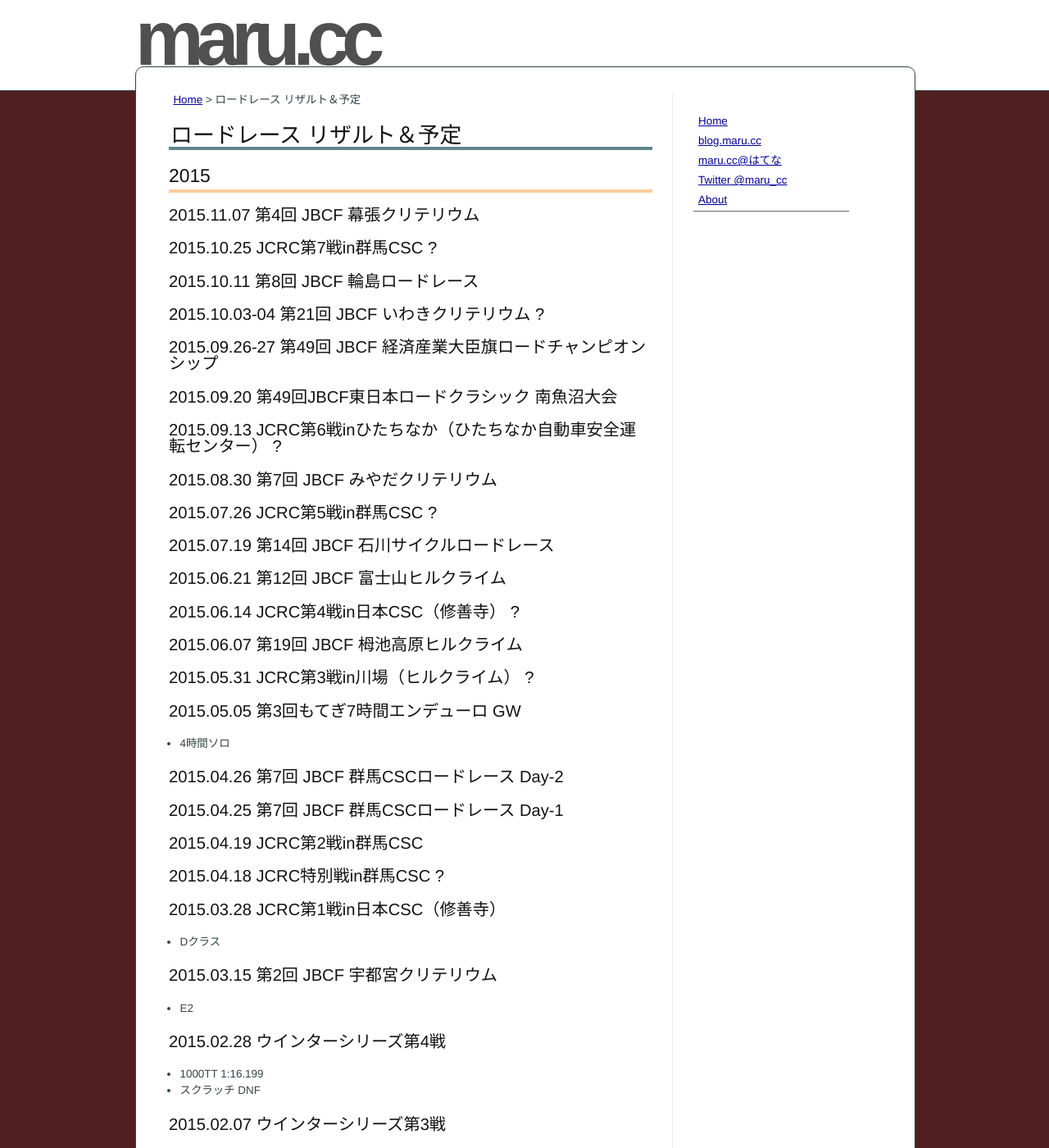
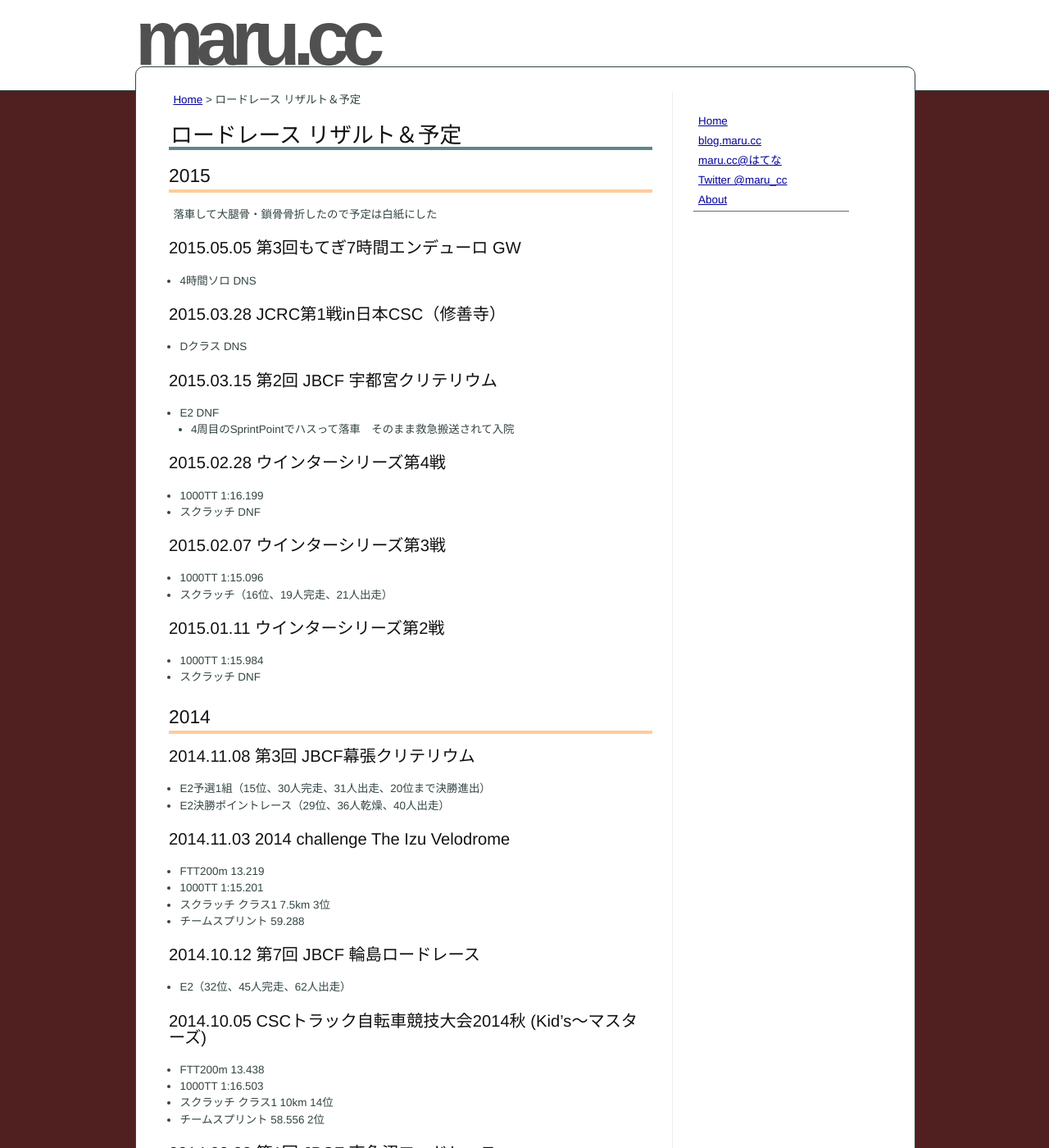
Before and after one commit to marucc/marucc.github.io, a Jekyll site: the page built from sports/results_bike.md, in a window 1280 px wide and 1400 px high. Shown: the whole window at 82% size. Built offline with Jekyll 4.4.1, drawn with Linux system fonts in a browser that asks for light colours.

Commit message:
Published with https://stackedit.io/

```diff
--- a/sports/results_bike.md
+++ b/sports/results_bike.md
@@ -11,50 +11,17 @@ markdown: kramdown
 
 ## 2015
 
-### 2015.11.07 第4回 JBCF 幕張クリテリウム
-
-### 2015.10.25 JCRC第7戦in群馬CSC ?
-
-### 2015.10.11 第8回 JBCF 輪島ロードレース
-
-### 2015.10.03-04 第21回 JBCF いわきクリテリウム ?
-
-### 2015.09.26-27 第49回 JBCF 経済産業大臣旗ロードチャンピオンシップ
-
-### 2015.09.20 第49回JBCF東日本ロードクラシック 南魚沼大会
-
-### 2015.09.13 JCRC第6戦inひたちなか（ひたちなか自動車安全運転センター） ?
-
-### 2015.08.30 第7回 JBCF みやだクリテリウム
-
-### 2015.07.26 JCRC第5戦in群馬CSC ?
-
-### 2015.07.19 第14回 JBCF 石川サイクルロードレース
-
-### 2015.06.21 第12回 JBCF 富士山ヒルクライム
-
-### 2015.06.14 JCRC第4戦in日本CSC（修善寺） ?
-
-### 2015.06.07 第19回 JBCF 栂池高原ヒルクライム
-
-### 2015.05.31 JCRC第3戦in川場（ヒルクライム） ?
+落車して大腿骨・鎖骨骨折したので予定は白紙にした
 
 ### 2015.05.05 第3回もてぎ7時間エンデューロ GW
- - 4時間ソロ
-
-### 2015.04.26 第7回 JBCF 群馬CSCロードレース Day-2
-
-### 2015.04.25 第7回 JBCF 群馬CSCロードレース Day-1
-
-### 2015.04.19 JCRC第2戦in群馬CSC
-
-### 2015.04.18 JCRC特別戦in群馬CSC ?
+ - 4時間ソロ DNS
 
 ### 2015.03.28 JCRC第1戦in日本CSC（修善寺）
- - Dクラス
+ - Dクラス DNS
 
 ### 2015.03.15 第2回 JBCF 宇都宮クリテリウム
- - E2
+ - E2 DNF
+	 - 4周目のSprintPointでハスって落車　そのまま救急搬送されて入院
 
 ### 2015.02.28 ウインターシリーズ第4戦
  - 1000TT 1:16.199
```
